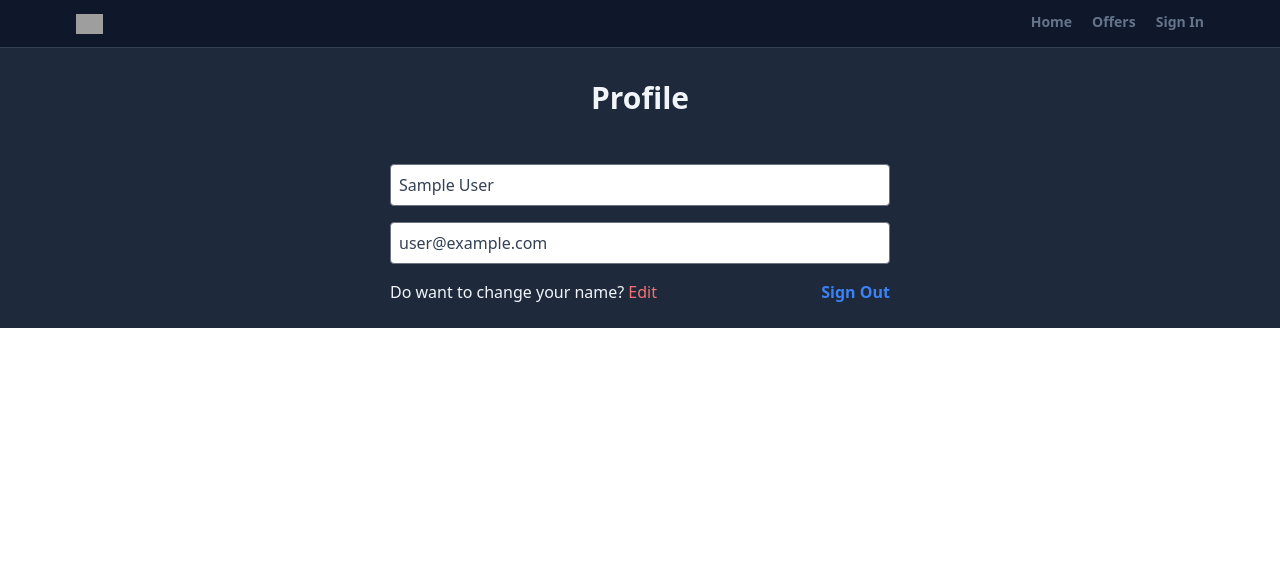
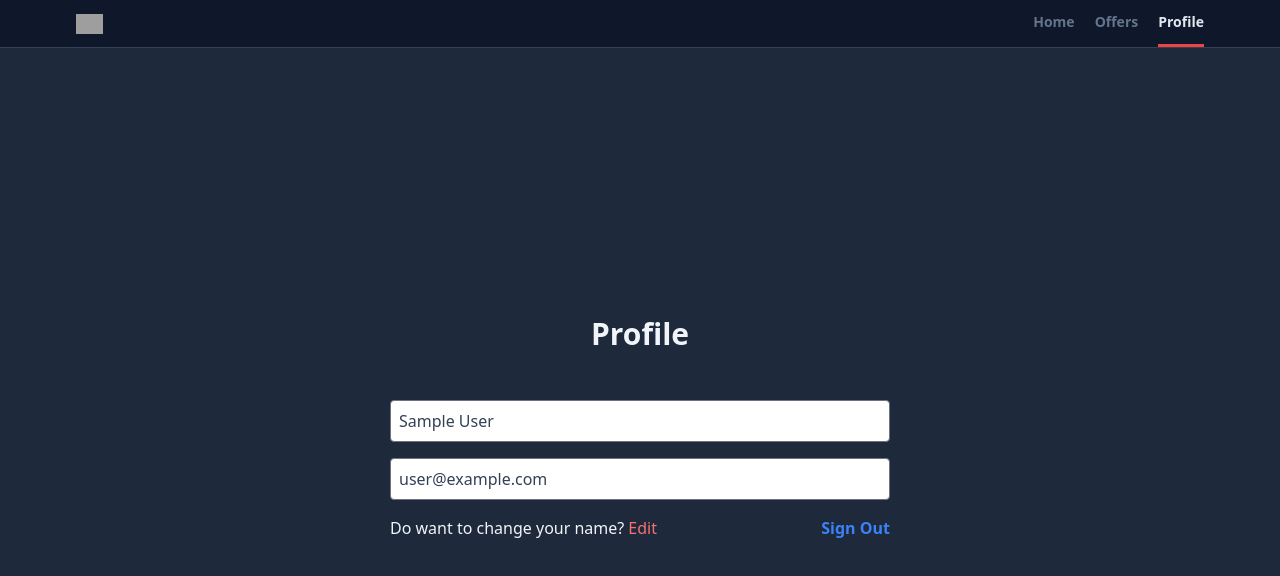
Before and after one commit to MalikAbdCom/jual-rumah-lik, a React (Vite) app: page /Profile in a window 1280 px wide. Shown: the top 576 px of the page. Built offline with nearby package versions, Linux system fonts and the light colour scheme; no server answers; sample sign-in values are in the browser's storage; grey boxes are pictures that could not be loaded.

Commit message:
adding dynamic text when user login on header

```diff
--- a/src/components/Header.jsx
+++ b/src/components/Header.jsx
@@ -1,9 +1,23 @@
-import React from "react";
+import React, { useEffect, useState } from "react";
 import { useLocation, useNavigate } from "react-router-dom";
+import { getAuth, onAuthStateChanged } from "firebase/auth";
 
 const Header = () => {
   const location = useLocation();
   const navigate = useNavigate();
+  const [headerLogStatus, setHeaderLogStatus] = useState("sign In");
+
+  const auth = getAuth();
+
+  useEffect(() => {
+    onAuthStateChanged(auth, (user) => {
+      if (user) {
+        setHeaderLogStatus("Profile");
+      } else {
+        setHeaderLogStatus("Sign in");
+      }
+    });
+  }, []);
 
   // function to verify if the current page is selected
   const isCurrentPage = (path) => {
@@ -11,12 +25,6 @@ const Header = () => {
       return true;
     }
   };
-
-  const navItems = [
-    { name: "Home", path: "/" },
-    { name: "Offers", path: "/Offers" },
-    { name: "Sign In", path: "/SignIn" },
-  ];
 
   return (
     <div className="border-b border-b-slate-700 shadow-sm">
@@ -31,19 +39,36 @@ const Header = () => {
         </div>
         <div>
           <ul className="flex space-x-5">
-            {navItems.map((navItem) => (
             <li
-                key={navItem.name}
               className={`cursor-pointer py-3 border-b-[3px] text-sm font-bold ${
-                  isCurrentPage(navItem.path)
+                isCurrentPage("/")
                   ? "text-slate-200 border-b-red-500"
                   : "border-b-transparent text-slate-500"
               }`}
-                onClick={() => navigate(navItem.path)}
+              onClick={() => navigate("/")}
             >
-                {navItem.name}
+              Home
             </li>
-            ))}
+            <li
+              className={`cursor-pointer py-3 border-b-[3px] text-sm font-bold ${
+                isCurrentPage("/Offers")
+                  ? "text-slate-200 border-b-red-500"
+                  : "border-b-transparent text-slate-500"
+              }`}
+              onClick={() => navigate("/Offers")}
+            >
+              Offers
+            </li>
+            <li
+              className={`cursor-pointer py-3 border-b-[3px] text-sm font-bold ${
+                isCurrentPage("/SignIn") || isCurrentPage("/Profile")
+                  ? "text-slate-200 border-b-red-500"
+                  : "border-b-transparent text-slate-500"
+              }`}
+              onClick={() => navigate("/Profile")}
+            >
+              {headerLogStatus}
+            </li>
           </ul>
         </div>
       </header>
--- a/src/pages/Profile.jsx
+++ b/src/pages/Profile.jsx
@@ -75,7 +75,7 @@ const Profile = () => {
   }
 
   return (
-    <div className="max-w-6xl flex flex-col justify-center items-center mx-auto p-2">
+    <div className="max-w-6xl flex flex-col justify-center items-center mx-auto p-2 h-[calc(100vh-48px)]">
       <h1 className="text-center text-3xl font-bold p-6 mb-6">Profile</h1>
       <div className="w-full max-w-[500px]">
         <input
```
Lines whose indentation alone changed are shown as unchanged.
